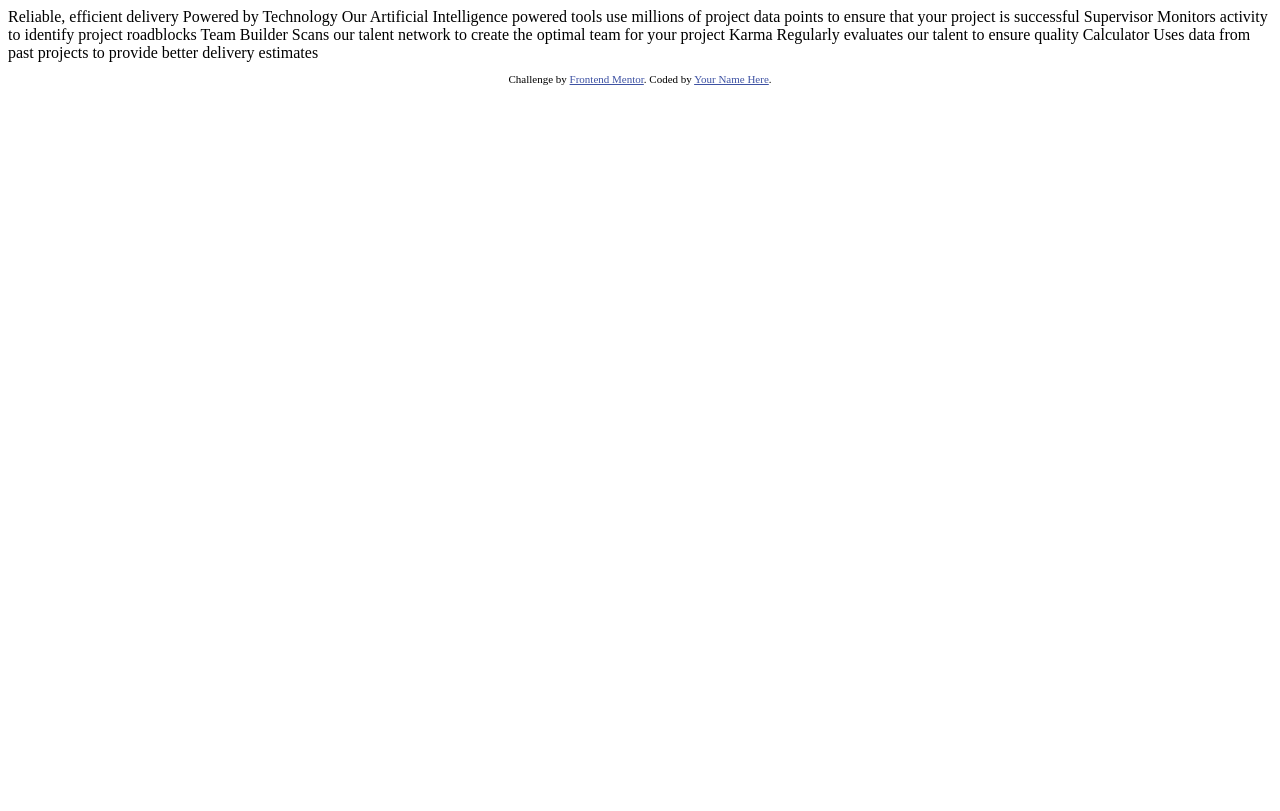
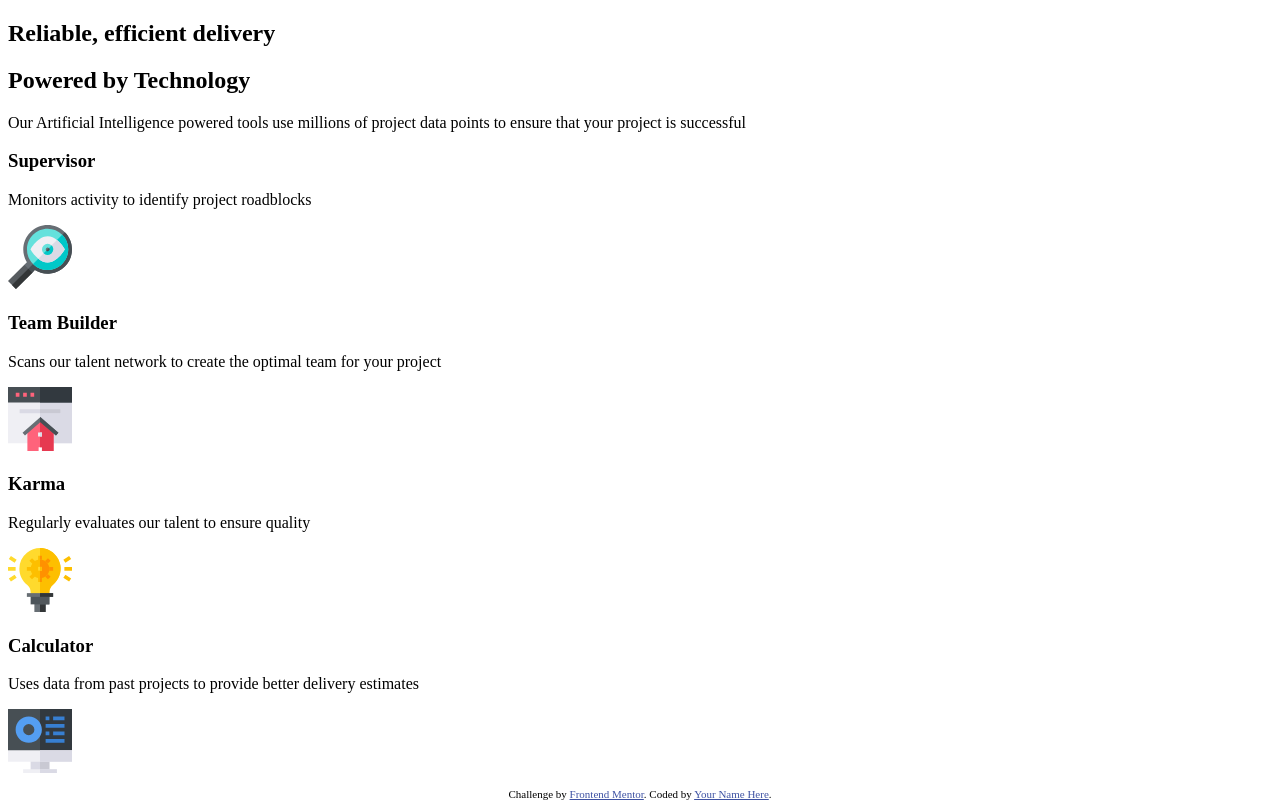
Before and after one commit to ahmad-reza619/fementor-fourcard, a plain HTML site: page index.html in a window 1280 px wide. Drawn offline with Linux system fonts and the light colour scheme.

Commit message:
feat(index.html): structure layout

```diff
--- a/index.html
+++ b/index.html
@@ -16,24 +16,70 @@
 </head>
 <body>
 
+  <main class="container">
+    <section class="heading">
+      <h2>
         Reliable, efficient delivery
+      </h2>
+      <h1>
         Powered by Technology
-
+      </h1>
+      <p>
         Our Artificial Intelligence powered tools use millions of project data points
         to ensure that your project is successful
+      </p>
+    </section>
+    <section class="content">
 
+      <div class="card">
+        <h3 class="card-heading">
           Supervisor
+        </h3>
+        <p class="card-text">
           Monitors activity to identify project roadblocks
+        </p>
+        <div class="card-icon">
+          <img src="./images/icon-supervisor.svg" alt="" srcset="">
+        </div>
+      </div>
 
+      <div class="card">
+        <h3 class="card-heading">
           Team Builder
+        </h3>
+        <p class="card-text">
           Scans our talent network to create the optimal team for your project
+        </p>
+        <div class="card-icon">
+          <img src="./images/icon-team-builder.svg" alt="" srcset="">
+        </div>
+      </div>
 
+      <div class="card">
+        <h3 class="card-heading">
           Karma
+        </h3>
+        <p class="card-text">
           Regularly evaluates our talent to ensure quality
+        </p>
+        <div class="card-icon">
+          <img src="./images/icon-karma.svg" alt="" srcset="">
+        </div>
+      </div>
 
+      <div class="card">
+        <h3 class="card-heading">
           Calculator
+        </h3>
+        <p class="card-text">
           Uses data from past projects to provide better delivery estimates
-
+        </p>
+        <div class="card-icon">
+          <img src="./images/icon-calculator.svg" alt="" srcset="">
+        </div>
+      </div>
+    </section>
+  </main>
 
   <footer>
     <p class="attribution">
```
Lines whose indentation alone changed are shown as unchanged.
